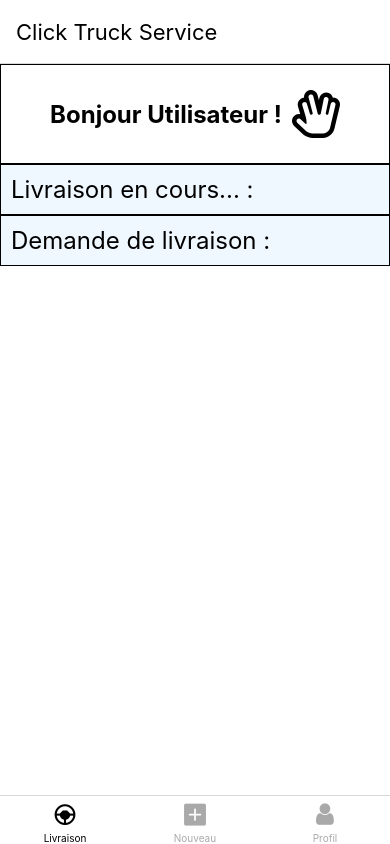
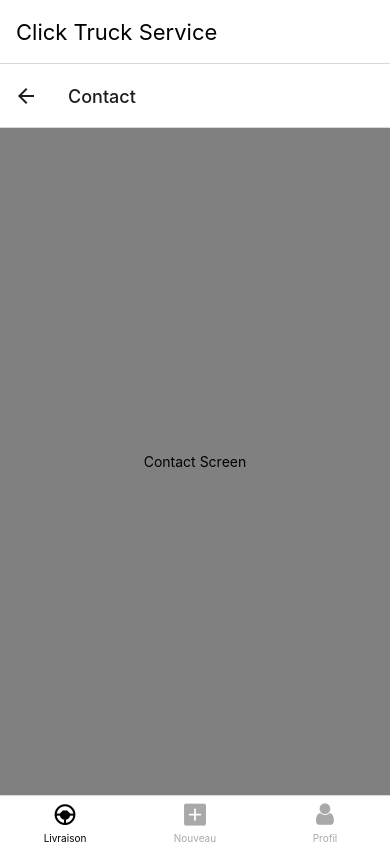
Before and after one commit to JoK3R59/CtsAppClient, a React Native app: screen /Contact in a window 390 px wide. Built offline with nearby package versions, Linux system fonts and the light colour scheme.

Commit message:
V.0.0.2
ajout du Bouton Nous Contacter - Screen Contact ajouté,
changement de la gestion navigation dans fichier Navigation

```diff
--- a/App.js
+++ b/App.js
@@ -1,6 +1,6 @@
 import React from 'react';
 // import { StatusBar } from 'expo-status-bar';
-import { StyleSheet, Text, View, ScrollView } from 'react-native';
+import { StyleSheet, Text, View, ScrollView, SafeAreaView } from 'react-native';
 import { createNativeStackNavigator } from '@react-navigation/native-stack';
 import { NavigationContainer } from '@react-navigation/native';
 import { createBottomTabNavigator } from '@react-navigation/bottom-tabs';
@@ -9,9 +9,7 @@ import { FontAwesome, MaterialCommunityIcons, AntDesign } from '@expo/vector-ico
 import _Title from './src/_shared/_Title';
 import _subLogin from './src/_shared/_subLogin';
 
-import HomeScreen from './src/component/HomeScreen';
-import NewDelivery from './src/component/NewDelivery';
-import Profil from './src/component/Profil';
+import AppNavigation from './src/navigation';
 
 // const Stack = createNativeStackNavigator();
 // console.log('Objet Stack : ', Stack)
@@ -21,42 +19,10 @@ const Tabs = createBottomTabNavigator();
 const App = () => {
 
   return (
-    <NavigationContainer>
+    <SafeAreaView style = {{ flex: 1 }}>
 
-      <Tabs.Navigator
-      screenOptions= {
-        ({ route }) => ({
-             tabBarIcon: ({ focused, color, size }) => {
-
-                if (route.name === 'Livraison') {
-                  return <MaterialCommunityIcons name="steering" size = { size } color= { color } />
-                }
-                else if (route.name === 'Nouveau') {
-                  return <AntDesign name="plussquare" size = { size } color= { color } />
-                }
-                else {
-
-                  return <FontAwesome name="user" size = { size } color= { color } />
-                }
-             }
-        })
-    }
-    tabBarOptions = {{
-        activeTintColor: 'black',
-        inactiveTintColor: '#a9a9a9'
-    }}>
-
-        <Tabs.Screen name="Livraison" component={HomeScreen}
-        options={{ headerTitle: (props) => <_Title {...props} /> }}/>
-
-        <Tabs.Screen name="Nouveau" component={NewDelivery}
-        options={{ headerTitle: (props) => <_Title {...props} /> }}/>
-
-        <Tabs.Screen name="Profil" component={Profil}
-        options={{ headerTitle: (props) => <_Title {...props} /> }}/>
-      </Tabs.Navigator>
-
-    </NavigationContainer>
+      <AppNavigation />
+    </SafeAreaView>
   );
 }
 
--- a/package.json
+++ b/package.json
@@ -11,11 +11,13 @@
     "@react-navigation/bottom-tabs": "^6.0.9",
     "@react-navigation/native": "^6.0.6",
     "@react-navigation/native-stack": "^6.2.5",
+    "@react-navigation/stack": "^6.0.11",
     "expo": "~42.0.1",
     "expo-status-bar": "~1.0.4",
     "react": "16.13.1",
     "react-dom": "16.13.1",
     "react-native": "https://github.com/expo/react-native/archive/sdk-42.0.0.tar.gz",
+    "react-native-gesture-handler": "~1.10.2",
     "react-native-safe-area-context": "3.2.0",
     "react-native-screens": "~3.4.0",
     "react-native-web": "~0.13.12"
--- /dev/null
+++ b/src/component/ContactScreen.js
@@ -0,0 +1,26 @@
+import React from 'react';
+import { View, Text, StyleSheet } from 'react-native';
+
+const ContactScreen = ( props ) => {
+
+    return (
+
+        <View style = { styles.container }>
+
+            <Text>
+                Contact Screen
+            </Text>
+        </View>
+    )
+};
+
+const styles = StyleSheet.create ({
+    container: {
+        flex: 1,
+        justifyContent: 'center',
+        alignItems: 'center',
+        backgroundColor: 'grey'
+    }
+});
+
+export default ContactScreen;
--- a/src/component/HomeScreen.js
+++ b/src/component/HomeScreen.js
@@ -1,9 +1,9 @@
 import React from 'react';
-import { View, Text, StyleSheet } from 'react-native';
+import { View, Text, StyleSheet, Button } from 'react-native';
 
 import _subLogin from '../_shared/_subLogin';
 
-const HomeScreen = ( props ) => {
+const HomeScreen = ({ navigation }) => {
 
     return (
 
@@ -18,6 +18,14 @@ const HomeScreen = ( props ) => {
             <Text style = { styles.header }>
                 Demande de livraison :
             </Text>
+
+            <Button
+             onPress={ () => {
+                 navigation.navigate('Contact')
+             }}
+             title="Nous Contacter"
+             color="#841584"
+            />
         </View>
     )
 };
--- /dev/null
+++ b/src/navigation/HomeNav.js
@@ -0,0 +1,20 @@
+import React from "react";
+import { createStackNavigator } from '@react-navigation/stack';
+
+import HomeScreen from '../component/HomeScreen';
+import ContactScreen from '../component/ContactScreen';
+
+const Stack = createStackNavigator();
+
+function HomeNavigator() {
+    return (
+        <Stack.Navigator>
+
+            <Stack.Screen options = {{ headerShown: false }}
+             name = 'Accueil' component = { HomeScreen } />
+
+            <Stack.Screen name = 'Contact' component = { ContactScreen } />
+        </Stack.Navigator>
+    )
+};
+export default HomeNavigator;
--- a/src/navigation/index.js
+++ b/src/navigation/index.js
@@ -0,0 +1,56 @@
+import React from 'react';
+import { NavigationContainer } from '@react-navigation/native';
+import { createBottomTabNavigator } from '@react-navigation/bottom-tabs';
+import { FontAwesome, MaterialCommunityIcons, AntDesign } from '@expo/vector-icons';
+
+import NewDelivery from '../component/NewDelivery';
+import HomeNavigator from './HomeNav';
+import Profil from '../component/Profil';
+
+import _Title from '../_shared/_Title';
+
+const Tabs = createBottomTabNavigator();
+
+function AppNavigation() {
+
+    return (
+        <NavigationContainer>
+
+        <Tabs.Navigator
+        screenOptions= {
+            ({ route }) => ({
+                tabBarIcon: ({ focused, color, size }) => {
+
+                    if (route.name === 'Livraison') {
+                    return <MaterialCommunityIcons name="steering" size = { size } color= { color } />
+                    }
+                    else if (route.name === 'Nouveau') {
+                    return <AntDesign name="plussquare" size = { size } color= { color } />
+                    }
+                    else {
+
+                    return <FontAwesome name="user" size = { size } color= { color } />
+                    }
+                }
+            })
+        }
+        tabBarOptions = {{
+            activeTintColor: 'black',
+            inactiveTintColor: '#a9a9a9'
+        }}>
+
+            <Tabs.Screen name="Livraison" component={HomeNavigator}
+            options={{ headerTitle: (props) => <_Title {...props} /> }}/>
+
+            <Tabs.Screen name="Nouveau" component={NewDelivery}
+            options={{ headerTitle: (props) => <_Title {...props} /> }}/>
+
+            <Tabs.Screen name="Profil" component={Profil}
+            options={{ headerTitle: (props) => <_Title {...props} /> }}/>
+        </Tabs.Navigator>
+
+        </NavigationContainer>
+    )
+};
+
+export default AppNavigation;
```
Also changed, not shown: 1 other file (tests, documents, lock files or other folders).
